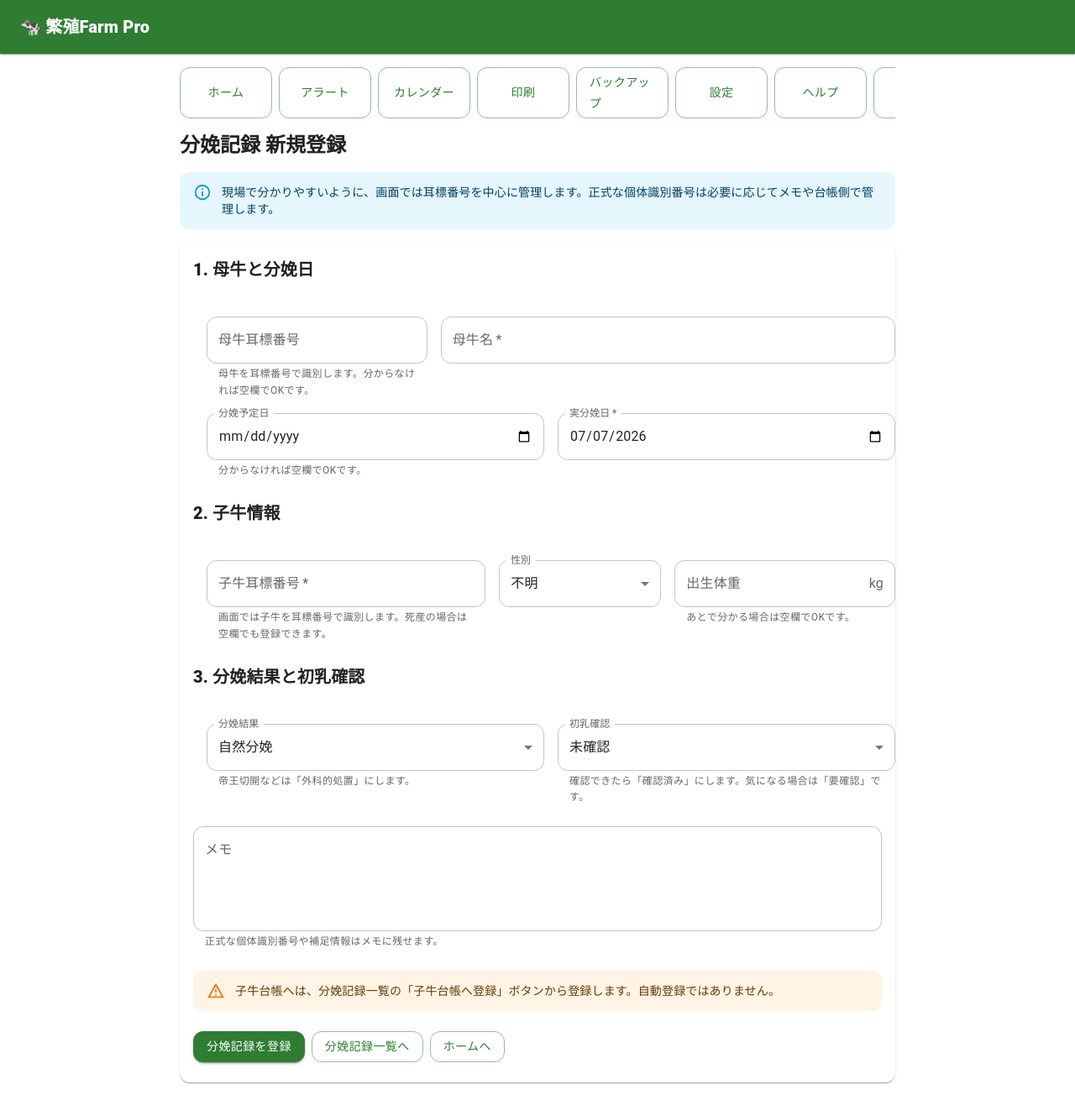
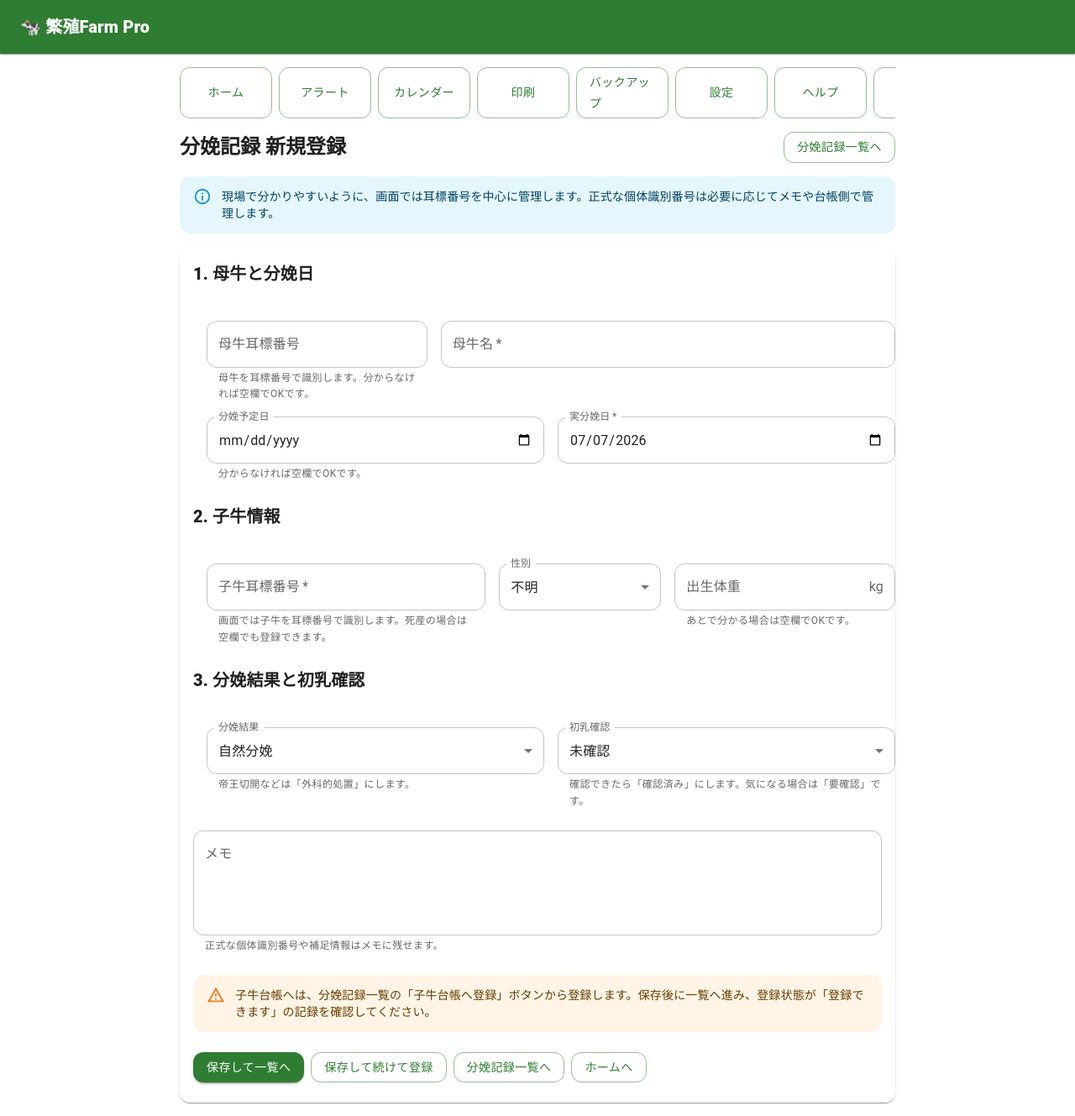
Before and after one commit to farmpro-iwate/FarmPro, a React (Vite) app in the folder client/: page /calvings/new in a window 1280 px wide. Shown: the whole page at 84% size. Before the commit the page ends 1305 px from the top, so only its background shows below. Built offline with nearby package versions, Linux system fonts and the light colour scheme.

Commit message:
Starter Pack 173: improve calving create save flow

```diff
--- a/client/src/pages/CalvingForm.tsx
+++ b/client/src/pages/CalvingForm.tsx
@@ -17,6 +17,8 @@ import { createCalving, type CalvingRecord } from '../services/calvingsApi';
 const calfSexOptions = ['メス', 'オス', '不明'];
 const calvingResultOptions = ['自然分娩', '難産', '外科的処置', '死産'];
 const colostrumStatusOptions = ['未確認', '確認済み', '要確認'];
+
+type SaveDestination = 'list' | 'continue';
 
 function today() {
   const d = new Date();
@@ -98,8 +100,18 @@ export function CalvingForm() {
     return '';
   }
 
-  async function handleSubmit(e: React.FormEvent) {
-    e.preventDefault();
+  function buildPayload(): CalvingRecord {
+    return {
+      ...form,
+      birthWeightKg:
+        form.birthWeightKg === '' || form.birthWeightKg === undefined || form.birthWeightKg === null
+          ? ''
+          : Number(form.birthWeightKg),
+      registeredToCalfLedger: false
+    };
+  }
+
+  async function save(destination: SaveDestination) {
     setMessage('');
     setError('');
 
@@ -112,17 +124,15 @@ export function CalvingForm() {
     setSaving(true);
 
     try {
-      const payload: CalvingRecord = {
-        ...form,
-        birthWeightKg:
-          form.birthWeightKg === '' || form.birthWeightKg === undefined || form.birthWeightKg === null
-            ? ''
-            : Number(form.birthWeightKg),
-        registeredToCalfLedger: false
-      };
+      await createCalving(buildPayload());
 
-      await createCalving(payload);
-      setMessage('分娩記録を登録しました。');
+      if (destination === 'continue') {
+        setForm(initialForm());
+        setMessage('分娩記録を登録しました。続けて次の分娩記録を入力できます。');
+        return;
+      }
+
+      setMessage('分娩記録を登録しました。一覧で「子牛台帳へ登録」を確認してください。');
       setTimeout(() => navigate('/calvings'), 700);
     } catch (err) {
       setError(err instanceof Error ? err.message : '分娩記録を登録できませんでした。');
@@ -131,11 +141,27 @@ export function CalvingForm() {
     }
   }
 
+  function handleSubmit(e: React.FormEvent) {
+    e.preventDefault();
+    void save('list');
+  }
+
   return (
     <Stack spacing={2}>
-      <Typography variant="h5" fontWeight={800}>
-        分娩記録 新規登録
-      </Typography>
+      <Stack
+        alignItems={{ xs: 'stretch', sm: 'center' }}
+        direction={{ xs: 'column', sm: 'row' }}
+        justifyContent="space-between"
+        spacing={1}
+      >
+        <Typography variant="h5" fontWeight={800}>
+          分娩記録 新規登録
+        </Typography>
+
+        <Button component={RouterLink} to="/calvings" variant="outlined">
+          分娩記録一覧へ
+        </Button>
+      </Stack>
 
       <Alert severity="info">
         現場で分かりやすいように、画面では耳標番号を中心に管理します。正式な個体識別番号は必要に応じてメモや台帳側で管理します。
@@ -304,12 +330,19 @@ export function CalvingForm() {
               />
 
               <Alert severity="warning">
-                子牛台帳へは、分娩記録一覧の「子牛台帳へ登録」ボタンから登録します。自動登録ではありません。
+                子牛台帳へは、分娩記録一覧の「子牛台帳へ登録」ボタンから登録します。保存後に一覧へ進み、登録状態が「登録できます」の記録を確認してください。
               </Alert>
 
               <Stack direction={{ xs: 'column', sm: 'row' }} spacing={1}>
                 <Button type="submit" variant="contained" disabled={saving}>
-                  {saving ? '登録中...' : '分娩記録を登録'}
+                  {saving ? '登録中...' : '保存して一覧へ'}
+                </Button>
+                <Button
+                  onClick={() => save('continue')}
+                  variant="outlined"
+                  disabled={saving}
+                >
+                  保存して続けて登録
                 </Button>
                 <Button component={RouterLink} to="/calvings" variant="outlined">
                   分娩記録一覧へ
```
